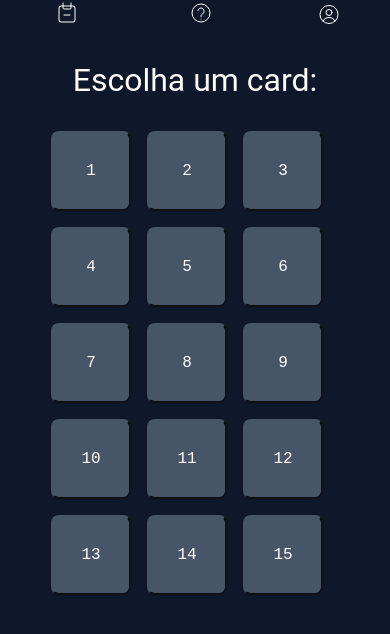
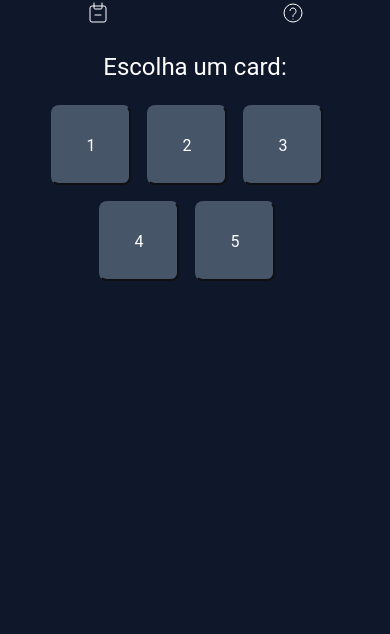
Before and after one commit to joao2223/Acerte_o_Filme, a React (Create React App) app: page / in a window 390 px wide. Shown: the top 634 px of the page. Built offline with nearby package versions, Linux system fonts and the light colour scheme.

Commit message:
Add files via upload

```diff
--- a/package.json
+++ b/package.json
@@ -10,9 +10,12 @@
     "@types/node": "^16.18.38",
     "@types/react": "^18.2.15",
     "@types/react-dom": "^18.2.7",
+    "bootstrap": "^5.3.1",
     "react": "^18.2.0",
+    "react-bootstrap": "^2.8.0",
     "react-dom": "^18.2.0",
     "react-hook-form": "^7.45.2",
+    "react-modal": "^3.16.1",
     "react-router-dom": "^6.14.2",
     "react-scripts": "5.0.1",
     "sass": "^1.63.6",
--- a/src/App.module.scss
+++ b/src/App.module.scss
@@ -1,5 +1,5 @@
 .cor {
-    background-color: #0f172a;
+    background-color:#0f172a;
     width: 100vw;
     height: 100vh;
 }
--- a/src/components/Cabecalho/index.tsx
+++ b/src/components/Cabecalho/index.tsx
@@ -1,5 +1,4 @@
 import styles from './Cabecalho.module.scss'
-import user from '../../assets/Cabecalho/user.svg'
 import eye from '../../assets/Cabecalho/eye.svg'
 import question from '../../assets/Cabecalho/question.svg'
 import desk from '../../assets/Cabecalho/desk.svg'
@@ -10,14 +9,16 @@ import { useState } from 'react'
 
 export default function Cabecalho() {
     const navigate = useNavigate()
-    const [show, setShow] = useState(false)
-
+    const [show, setShow] = useState<boolean>(false)
 
     function redirecionarParaInicio() {
         navigate('/')
     }
-    const fecharModal = () => setShow(false);
-    const abrirModal = () => {
+
+    function fecharModal() {
+        setShow(false)
+    }
+    function abrirModal(){
         setShow(true);
     }
 
@@ -32,8 +33,6 @@ export default function Cabecalho() {
                     <button className={styles.botao_icone} onClick={() => abrirModal()}>
                         <img src={question} alt="" />
                     </button>
-                    <img src={user} alt="" />
-
                 </div>
 
             </div>
--- a/src/components/Cards/Cards.module.scss
+++ b/src/components/Cards/Cards.module.scss
@@ -19,29 +19,73 @@
     color: white;
 }
 
-.card:hover{
+.card:hover {
     cursor: pointer;
 }
+
+.card_errou {
+    font-size: 20px;
+    font-family: 'roboto';
+    border-radius: 8px;
+    border-color: rgb(184, 3, 3);
+    margin-right: 2rem;
+    margin-bottom: 2rem;
+    width: 130px;
+    height: 130px;
+    background-color: rgb(184, 3, 3);
+    color: white;
+}
+
+.card_errou:hover {
+    cursor: pointer;
+}
+
+.card_acertou {
+    font-size: 20px;
+    font-family: 'roboto';
+    border-radius: 8px;
+    border-color: rgb(0, 88, 0);
+    margin-right: 2rem;
+    margin-bottom: 2rem;
+    width: 130px;
+    height: 130px;
+    background-color: rgb(0, 88, 0);
+    color: white;
+}
+
+.card_acertou:hover {
+    cursor: pointer;
+}
+
 
 @media screen and (max-width: 600px) {
     .cards {
         margin-right: 1rem;
         margin-left: 1rem;
-        display: flex;
-        flex-wrap: wrap;
-        justify-content: center;
     }
 
     .card {
         font-size: 16px;
-        font-family: 'Courier New', Courier, monospace;
-        border-radius: 8px;
-        border-color: #475569;
         margin-right: 1rem;
         margin-bottom: 1rem;
         width: 5rem;
         height: 5rem;
-        background-color: #475569;
+    }
+
+    .card_errou {
+        font-size: 16px;
+        margin-right: 1rem;
+        margin-bottom: 1rem;
+        width: 5rem;
+        height: 5rem;
+    }
+
+    .card_acertou {
+        font-size: 16px;
+        margin-right: 1rem;
+        margin-bottom: 1rem;
+        width: 5rem;
+        height: 5rem;
     }
 
 }
--- a/src/components/Cards/index.tsx
+++ b/src/components/Cards/index.tsx
@@ -1,32 +1,33 @@
 import { useNavigate } from 'react-router-dom';
+import { getEstadoFilmeTerminou } from '../../utils/localStorageUtils';
 import styles from './Cards.module.scss'
+import filmes from '../../data/filmes.json'
 
 export default function Cards() {
     const navigate = useNavigate()
 
     function redirecionarParaFilmes(id: number) {
         navigate(`/filme/${id}`, { state: { id }, replace: true })
-        console.log('1')
+    }
+
+    function acertouFilme(id: number) {
+        const dadosFilme = getEstadoFilmeTerminou(id)
+        if (dadosFilme == null) {
+            return null
+        }
+        if (dadosFilme.contador == 5) {
+            return (false)
+        }
+        else {
+            return (true)
+        }
     }
 
     return (
         <div className={styles.cards}>
-            <button className={styles.card} onClick={() => redirecionarParaFilmes(1)}>1</button>
-            <button className={styles.card} onClick={() => redirecionarParaFilmes(2)}>2</button>
-            <button className={styles.card} onClick={() => redirecionarParaFilmes(3)}>3</button>
-            <button className={styles.card} onClick={() => redirecionarParaFilmes(4)}>4</button>
-            <button className={styles.card} onClick={() => redirecionarParaFilmes(5)}>5</button>
-            <button className={styles.card}>6</button>
-            <button className={styles.card}>7</button>
-            <button className={styles.card}>8</button>
-            <button className={styles.card}>9</button>
-            <button className={styles.card}>10</button>
-            <button className={styles.card}>11</button>
-            <button className={styles.card}>12</button>
-            <button className={styles.card}>13</button>
-            <button className={styles.card}>14</button>
-            <button className={styles.card}>15</button>
-
+            {filmes.map(filme => (
+                <button className={acertouFilme(filme.id) !== null ? (acertouFilme(filme.id) ? styles.card_acertou : styles.card_errou) : styles.card} onClick={() => redirecionarParaFilmes(filme.id)}>{filme.id}</button>
+            ))}
         </div>
     )
 }
--- a/src/pages/Filme/Filme.module.scss
+++ b/src/pages/Filme/Filme.module.scss
@@ -3,7 +3,6 @@
     font-family: 'roboto';
     font-size: 24px;
     color: white;
-
 }
 
 .container_filme {
@@ -143,21 +142,5 @@
         font-family: 'roboto';
         font-size: 24px;
     }
-    .input {
-    font-family: 'roboto';
-    font-size: 16px;
-    width: 300px;
-    height: 24px;
-    }
-
-.botao_submit {
-    background-color: green;
-    font-family: 'roboto';
-    border-radius: 4px;
-    border-color: green;
-    font-size: 16px;
-    padding: 3.3px;
-    color:white;
-}
 
 }
--- a/src/pages/Filme/index.tsx
+++ b/src/pages/Filme/index.tsx
@@ -7,12 +7,13 @@ import Inicio from "../Inicio";
 export default function Filme() {
     const { id } = useParams();
     const filme = filmes.find(item => item.id === Number(id));
-    const [imagem, setImagem] = useState(0);
-    const [nomeFilme, setNomeFilme] = useState('');
-    const [contador, setContador] = useState(0);
-    const [respostaErrada, setRespostaErrada] = useState(false);
-    const [terminou, setTerminou] = useState(false);
+    const [imagem, setImagem] = useState<number>(0);
+    const [nomeFilme, setNomeFilme] = useState<string>('');
+    const [contador, setContador] = useState<number>(0);
+    const [respostaErrada, setRespostaErrada] = useState<boolean>(false);
+    const [terminou, setTerminou] = useState<boolean>(false);
     const navigate = useNavigate();
+
 
     useEffect(() => {
         const estadoFilmeArmazenado = localStorage.getItem(`estadoFilme_${id}`)
@@ -39,11 +40,13 @@ export default function Filme() {
             const estadoFilmeParaArmazenar = {
                 contador: contador,
                 respostaErrada: respostaErrada,
-                terminou: terminou
+                terminou: terminou,
+                id:id
             };
             localStorage.setItem(`estadoFilme_${id}`, JSON.stringify(estadoFilmeParaArmazenar))
         }
     }, [id, contador, respostaErrada, terminou])
+
 
     if (!filme) {
         return <Inicio />
--- a/src/pages/Inicio/Inicio.module.scss
+++ b/src/pages/Inicio/Inicio.module.scss
@@ -1,6 +1,6 @@
 .titulo {
     text-align: center;
     font-family: 'roboto';
-    font-size: 32px;
+    font-size: 24px;
     color: white;
 }
--- /dev/null
+++ b/src/utils/localStorageUtils.tsx
@@ -0,0 +1,7 @@
+export const getEstadoFilmeTerminou = (id:any) => {
+    const estadoFilmeArmazenado = localStorage.getItem(`estadoFilme_${id}`);
+    if (estadoFilmeArmazenado) {
+      return JSON.parse(estadoFilmeArmazenado);
+    }
+    return null;
+};
```
Also changed, not shown: src/components/Cabecalho/Cabecalho.module.scss (line endings or trailing spaces), src/data/filmes.json (line endings or trailing spaces), 1 other file (tests, documents, lock files or other folders).
